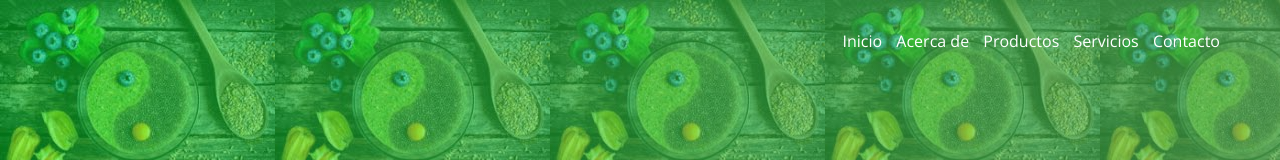
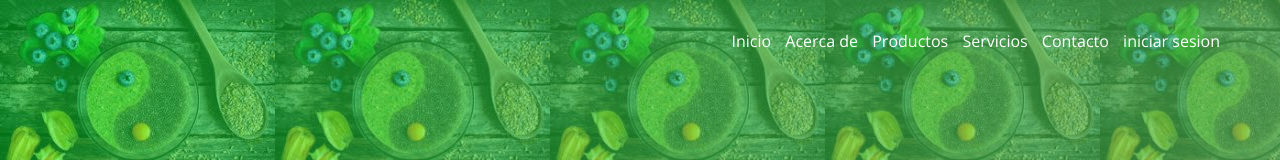
Before and after one commit to dunkem/2dapre-entrega-dunke, a website: page servicios.html in a window 1280 px wide. Shown: the top 160 px of the page. Drawn offline with nearby package versions, Linux system fonts and the light colour scheme.

Commit message:
terminado

```diff
--- a/servicios.html
+++ b/servicios.html
@@ -21,6 +21,7 @@
             <a href="productos.html">Productos</a>
             <a href="servicios.html">Servicios</a>
             <a href="contacto.html">Contacto</a>
+            <a href="iniciarsesion.html">iniciar sesion</a>
         </nav>
         <section class="textos-header">
             <h1>DIETETICA HOLISTIC</h1>
```
